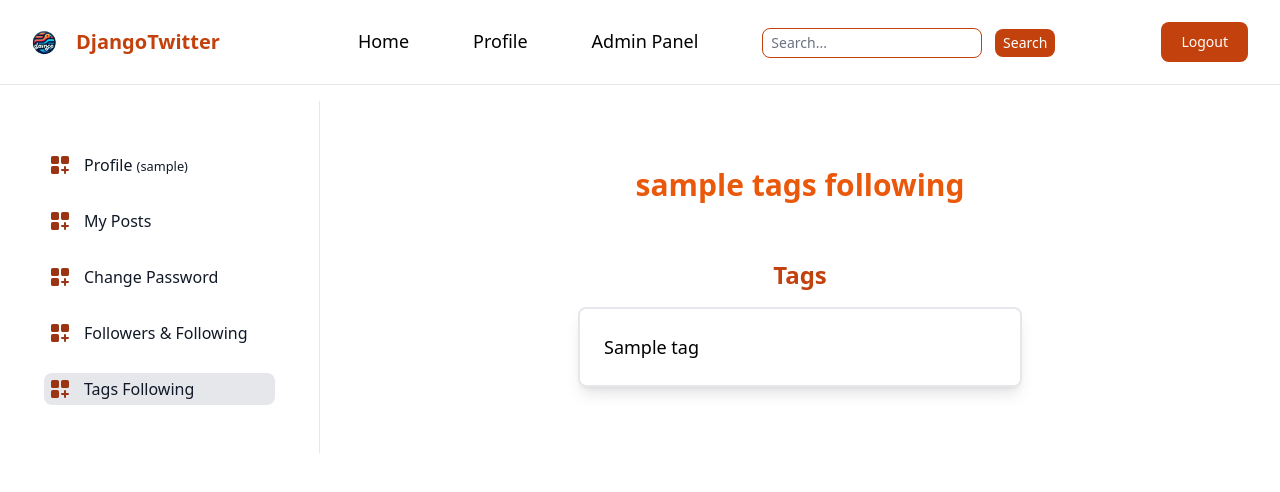
After one commit to farzan-alaei/DjangoTwitter, a Django app: page /posts/tag-list/ in a window 1280 px wide. The commit adds this page. Shown: the top 492 px of the page. Run offline with Django 5.2, Linux system fonts and the light colour scheme; a user stored in the database is signed in; tables that the repository leaves empty hold one stand-in row (values such as "Sample post"); style sheets or scripts are compiled from the project's sources; some libraries are stand-ins or nearby versions.

Commit message:
add tag list view for viewing tag following user

```diff
--- /dev/null
+++ b/posts/templates/tag_list.html
@@ -0,0 +1,28 @@
+{% extends "_base.html" %}
+
+{% block content %}
+    <div class="flex flex-col md:flex-row dark:bg-gray-900">
+        {% include 'component/dashboard.html' %}
+        <div class="flex flex-col items-center justify-center px-6 py-12 w-1/2 mx-auto">
+
+            <h1 class="text-3xl font-bold mb-8 text-primary-600 dark:text-primary-400">
+                {{ user.username }} tags following
+            </h1>
+
+            <h2 class="text-2xl font-semibold mt-6 mb-4 text-primary-700 dark:text-primary-300">Tags</h2>
+            <ul class="space-y-4 w-full md:w-3/4">
+                {% for tag in tags %}
+                    <li class="bg-white shadow-lg border-2 border-gray-200 rounded-lg p-6 dark:bg-gray-800 dark:text-white hover:shadow-xl transition-shadow duration-200 ease-in-out">
+                        <a class="text-lg font-medium hover:text-primary-600 dark:hover:text-primary-400" href="{% url 'posts:tag_posts' tag.id %}">
+                            {{ tag }}
+                        </a>
+                    </li>
+                {% empty %}
+                    <li class="text-gray-500 dark:text-gray-400 text-lg">No followers yet.</li>
+                {% endfor %}
+            </ul>
+
+
+        </div>
+    </div>
+{% endblock %}
--- a/posts/urls.py
+++ b/posts/urls.py
@@ -8,6 +8,7 @@ from posts.views import (
     TagPostsView,
     UnfollowTagView,
     FollowTagView,
+    TagFollowListView,
 )
 
 app_name = "posts"
@@ -24,6 +25,7 @@ urlpatterns = [
         OtherUserDetailPostView.as_view(),
         name="other_user_detail_post",
     ),
+    path("tag-list/", TagFollowListView.as_view(), name="tag_list"),
     path('tag/<int:tag_id>/', TagPostsView.as_view(), name="tag_posts"),
     path("follow-tag/<int:tag_id>/", FollowTagView.as_view(), name="follow_tag"),
     path("unfollow-tag/<int:tag_id>/", UnfollowTagView.as_view(), name="unfollow_tag")
--- a/posts/views.py
+++ b/posts/views.py
@@ -322,3 +322,13 @@ class HomePagePostsView(ListView):
             )
         else:
             return Post.objects.filter(archived=False).order_by("-created_at")[:10]
+
+
+class TagFollowListView(ListView):
+    model = Tag
+    template_name = "tag_list.html"
+    context_object_name = "tags"
+    paginate_by = 10
+
+    def get_queryset(self):
+        return Tag.objects.filter(followers__user=self.request.user)
--- a/profiles/templates/component/dashboard.html
+++ b/profiles/templates/component/dashboard.html
@@ -60,6 +60,20 @@
                     <span class="ms-3">Followers & Following</span>
                 </a>
             </li>
+        <li>
+                <a href="{% url 'posts:tag_list' %}"
+                   class="flex items-center p-1 text-gray-900 {% if request.resolver_match.url_name == 'tag_list' %}bg-gray-200{% endif %}
+                   rounded-lg dark:text-white hover:bg-gray-100 dark:hover:bg-gray-700 group">
+                    <svg class="w-6 h-6 text-primary-800 dark:text-white" aria-hidden="true"
+                         xmlns="http://www.w3.org/2000/svg" width="24" height="24" fill="currentColor"
+                         viewBox="0 0 24 24">
+                        <path fill-rule="evenodd"
+                              d="M4.857 3A1.857 1.857 0 0 0 3 4.857v4.286C3 10.169 3.831 11 4.857 11h4.286A1.857 1.857 0 0 0 11 9.143V4.857A1.857 1.857 0 0 0 9.143 3H4.857Zm10 0A1.857 1.857 0 0 0 13 4.857v4.286c0 1.026.831 1.857 1.857 1.857h4.286A1.857 1.857 0 0 0 21 9.143V4.857A1.857 1.857 0 0 0 19.143 3h-4.286Zm-10 10A1.857 1.857 0 0 0 3 14.857v4.286C3 20.169 3.831 21 4.857 21h4.286A1.857 1.857 0 0 0 11 19.143v-4.286A1.857 1.857 0 0 0 9.143 13H4.857ZM18 14a1 1 0 1 0-2 0v2h-2a1 1 0 1 0 0 2h2v2a1 1 0 1 0 2 0v-2h2a1 1 0 1 0 0-2h-2v-2Z"
+                              clip-rule="evenodd"/>
+                    </svg>
+                    <span class="ms-3">Tags Following</span>
+                </a>
+            </li>
 
         </ul>
     </div>
```
